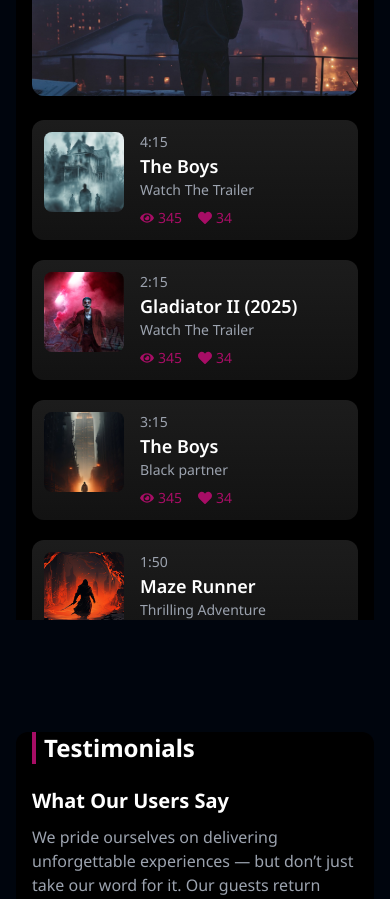
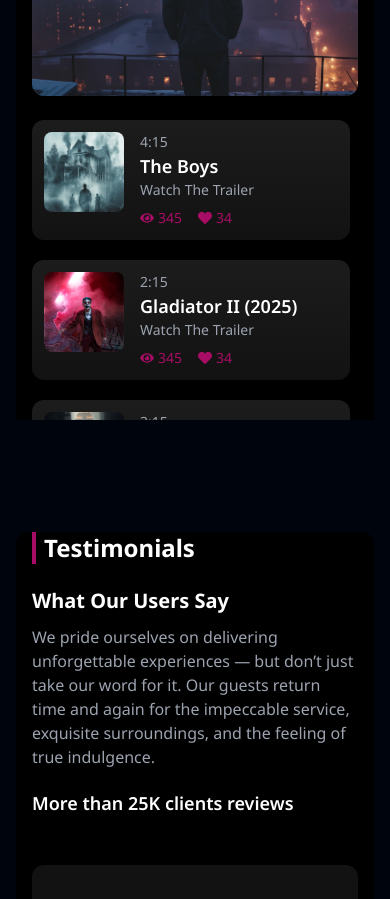
Before and after one commit to MamtaGit503/streamworld_ott, a React (Vite) app: page / in a window 390 px wide. Shown: the part 2280-3179 px from the top of the page. Built offline with nearby package versions, Linux system fonts and the light colour scheme.

Commit message:
rightscroll

```diff
--- a/src/components/Video.jsx
+++ b/src/components/Video.jsx
@@ -94,7 +94,7 @@ const Video = ({ id }) => {
           </div>
 
           {/* Right: Slider List */}
-          <div className="w-full lg:w-[400px] max-h-[500px] overflow-y-auto scrollbar-thin scrollbar-thumb-[#a70d65]/60">
+          {/* <div className="w-full lg:w-[400px] max-h-[500px] overflow-y-auto scrollbar-thin scrollbar-thumb-[#a70d65]/60">
             <Swiper
               direction="vertical"
               spaceBetween={20}
@@ -128,7 +128,47 @@ const Video = ({ id }) => {
                 </SwiperSlide>
               ))}
             </Swiper>
+          </div> */}
+
+
+          <div className="w-full lg:w-[400px]">
+  <div className="h-[300px] lg:h-[500px] overflow-y-auto scrollbar-thin scrollbar-thumb-[#a70d65]/60 pr-2">
+    <Swiper
+      direction="vertical"
+      spaceBetween={20}
+      slidesPerView="auto"
+      autoplay={{ delay: 2500, disableOnInteraction: false }}
+      modules={[Autoplay]}
+    >
+      {videos.map((video) => (
+        <SwiperSlide key={video.id} className="!h-auto">
+          <div className="flex gap-4 items-start bg-gradient-to-b from-[#1c1c1c] to-[#121212] p-3 rounded-xl">
+            <img
+              src={video.image}
+              alt={video.title}
+              className="w-20 h-20 object-cover rounded-lg cursor-pointer"
+              onClick={() => openModal(video.youtube)}
+            />
+            <div className="flex-1">
+              <p className="text-sm text-gray-400">{video.time}</p>
+              <h3 className="text-lg font-semibold">{video.title}</h3>
+              <p className="text-sm text-gray-400">{video.subtitle}</p>
+              <div className="flex items-center gap-4 mt-2 text-sm text-[#a70d65]">
+                <span className="flex items-center gap-1">
+                  <FaEye /> 345
+                </span>
+                <span className="flex items-center gap-1">
+                  <FaHeart /> 34
+                </span>
+              </div>
+            </div>
           </div>
+        </SwiperSlide>
+      ))}
+    </Swiper>
+  </div>
+</div>
+
         </div>
       </div>
 
```
